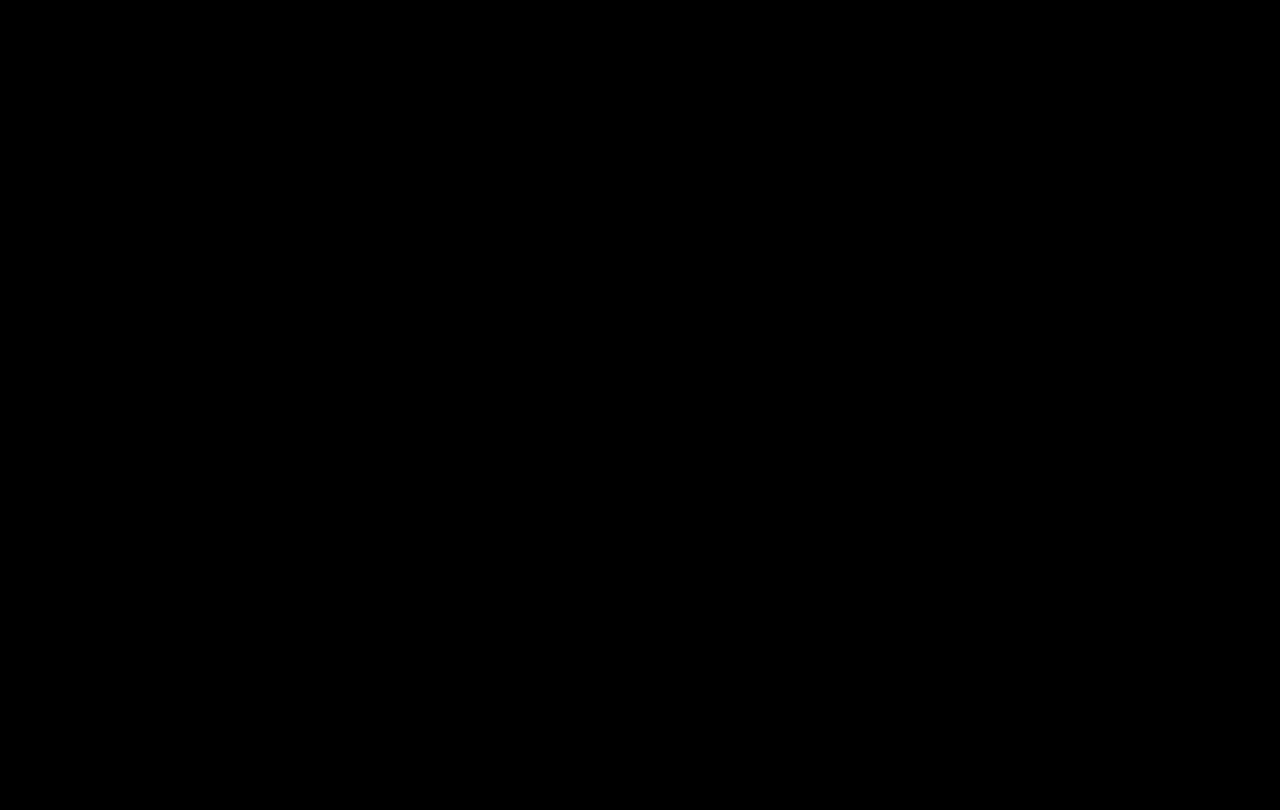
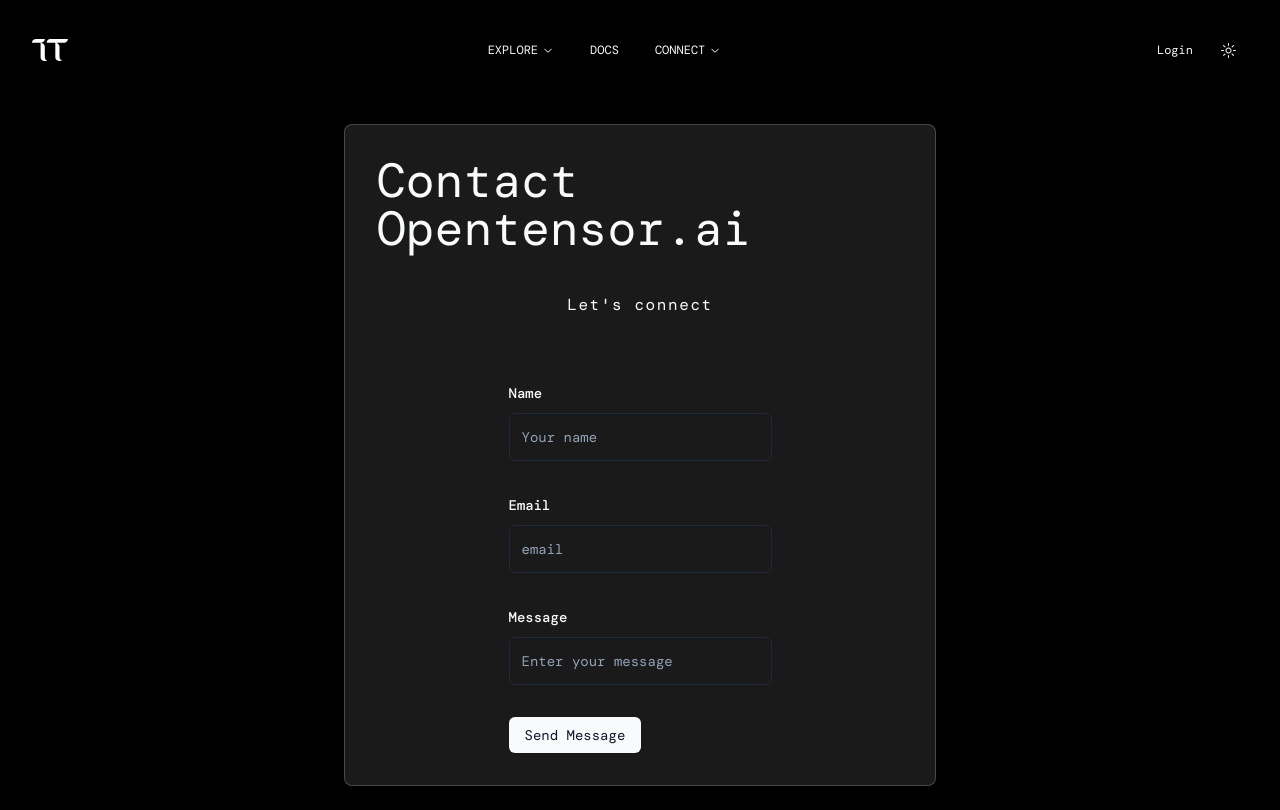
Before and after one commit to opentensor/opentensor-api, a Next.js app: page /contact-us in a window 1280 px wide. Before the commit this address had no page. Built offline with nearby package versions, Linux system fonts and the light colour scheme; a web font is replaced by a local one.

Commit message:
feat: add contact-us form

```diff
--- /dev/null
+++ b/src/app/api/contact-us/route.ts
@@ -0,0 +1,24 @@
+import { prisma } from '@/lib/database'
+import { NextRequest, NextResponse } from 'next/server'
+
+export async function POST(request: NextRequest) {
+  const { email, name, message } = (await request.json()) as {
+    name: string
+    email: string
+    message: string
+  }
+
+  if (!name || !email || !message) {
+    return NextResponse.json({ success: false, error: 'Missing field' }, { status: 401 })
+  }
+
+  const result = await prisma.contactForm.create({
+    data: {
+      name,
+      email,
+      message
+    }
+  })
+
+  return NextResponse.json({ success: true, data: result }, { status: 200 })
+}
--- /dev/null
+++ b/src/app/contact-us/page.tsx
@@ -0,0 +1,172 @@
+'use client'
+
+import { Navbar } from '@/components/blocks/navbar'
+import { motion } from 'framer-motion'
+import React, { useState } from 'react'
+import toast, { Toaster } from 'react-hot-toast'
+
+import { zodResolver } from '@hookform/resolvers/zod'
+import { z } from 'zod'
+import { ReloadIcon } from '@radix-ui/react-icons'
+import { useForm } from 'react-hook-form'
+import { Form, FormControl, FormDescription, FormField, FormItem, FormLabel, FormMessage } from '@/components/ui/form'
+import { Button } from '@/components/ui/button'
+import { Input } from '@/components/ui/input'
+
+const accountFormSchema = z.object({
+  name: z
+    .string()
+    .min(2, {
+      message: 'Name must be at least 2 characters.'
+    })
+    .max(30, {
+      message: 'Name must not be longer than 30 characters.'
+    }),
+  message: z.string().min(2, {
+    message: 'Message must be at least 2 characters.'
+  }),
+  email: z.string().email()
+})
+
+type AccountFormValues = z.infer<typeof accountFormSchema>
+
+function Page() {
+  const defaultValues: Partial<AccountFormValues> = {
+    name: '',
+    message: '',
+    email: ''
+  }
+  const form = useForm<AccountFormValues>({
+    resolver: zodResolver(accountFormSchema),
+    defaultValues
+  })
+
+  const [isSubmitted, setIsSubmitted] = useState(false)
+
+  async function onSubmit(data: AccountFormValues) {
+    console.log(data)
+    try {
+      // setIsSubmitted(false)
+      const res = await fetch('/api/contact-us', {
+        method: 'POST',
+        body: JSON.stringify(data)
+      })
+      const result = await res.json()
+
+      if (result.success) {
+        toast.success('Message sent successfully.', { position: 'top-right' })
+      }
+      if (result.error) {
+        toast.error(`Failed to send message: ${result.error}. Please try again.`, { position: 'top-right' })
+      }
+    } catch (error) {
+      console.log(error)
+    }
+    setIsSubmitted(true)
+  }
+
+  const formVariants = {
+    hidden: { opacity: 0, y: -20 },
+    visible: { opacity: 1, y: 0 }
+  }
+
+  const successVariants = {
+    hidden: { opacity: 0, scale: 0.8 },
+    visible: { opacity: 1, scale: 1 }
+  }
+  return (
+    <div className="flex flex-col w-screen h-screen">
+      <Toaster />
+      <div className="flex flex-col p-8">
+        <Navbar />
+      </div>
+
+      <div className="flex justify-center h-full items-center w-full px-6 lg:px-12 py-6 ">
+        <motion.div
+          initial="hidden"
+          animate="visible"
+          variants={formVariants}
+          transition={{ duration: 0.5 }}
+          className="w-[50%] p-8 bg-white bg-opacity-10 backdrop-blur-lg rounded-lg shadow-lg border border-white border-opacity-20 "
+        >
+          {isSubmitted ? (
+            <motion.div
+              initial="hidden"
+              animate="visible"
+              variants={successVariants}
+              transition={{ duration: 0.5 }}
+              className="text-center dark:invert"
+            >
+              <h2 className="text-2xl">Thank You!</h2>
+              <p className="mt-4">Your message has been successfully sent. We will contact you soon.</p>
+            </motion.div>
+          ) : (
+            <div className="flex flex-col justify-center items-center gap-16 h-full w-full">
+              <div className="flex flex-col justify-center items-center gap-10">
+                <div className="font-firacode font-thin text-5xl">{`Contact ${process.env.NEXT_PUBLIC_BRAND_NAME}`}</div>
+                <div className="font-firacode font-thin tracking-widest">Let&#39;s connect </div>
+              </div>
+              <Form {...form}>
+                <form onSubmit={form.handleSubmit(onSubmit)} className="space-y-8 w-1/2">
+                  <FormField
+                    control={form.control}
+                    name="name"
+                    render={({ field }) => (
+                      <FormItem>
+                        <FormLabel>Name</FormLabel>
+                        <FormControl>
+                          <Input placeholder="Your name" {...field} />
+                        </FormControl>
+                        <FormMessage />
+                      </FormItem>
+                    )}
+                  />
+
+                  <FormField
+                    control={form.control}
+                    name="email"
+                    render={({ field }) => (
+                      <FormItem>
+                        <FormLabel>Email</FormLabel>
+                        <FormControl>
+                          <Input placeholder="email" {...field} />
+                        </FormControl>
+                        <FormMessage />
+                      </FormItem>
+                    )}
+                  />
+
+                  <FormField
+                    control={form.control}
+                    name="message"
+                    render={({ field }) => (
+                      <FormItem>
+                        <FormLabel>Message</FormLabel>
+                        <FormControl>
+                          <Input placeholder="Enter your message" {...field} />
+                        </FormControl>
+                        <FormMessage />
+                      </FormItem>
+                    )}
+                  />
+                  <Button disabled={isSubmitted} type="submit" className="font-light">
+                    {isSubmitted ? (
+                      <>
+                        <ReloadIcon className="mr-2 h-4 w-4 animate-spin" />
+                        Please wait
+                      </>
+                    ) : (
+                      'Send Message'
+                    )}
+                  </Button>
+                </form>
+              </Form>
+            </div>
+          )}
+        </motion.div>
+      </div>
+    </div>
+  )
+}
+
+export default Page
--- a/src/app/dashboard/settings/components/form.tsx
+++ b/src/app/dashboard/settings/components/form.tsx
@@ -10,7 +10,7 @@
 import toast, { Toaster } from 'react-hot-toast'
 import { z } from 'zod'
 
-import { Form, FormControl, FormDescription, FormField, FormItem, FormLabel, FormMessage } from '@/components/ui//form'
+import { Form, FormControl, FormDescription, FormField, FormItem, FormLabel, FormMessage } from '@/components/ui/form'
 import { Button } from '@/components/ui/button'
 
 import { Input } from '@/components/ui/input'
--- /dev/null
+++ b/src/components/ui/textarea.tsx
@@ -0,0 +1,24 @@
+import * as React from "react"
+
+import { cn } from "@/lib/utils"
+
+export interface TextareaProps
+  extends React.TextareaHTMLAttributes<HTMLTextAreaElement> {}
+
+const Textarea = React.forwardRef<HTMLTextAreaElement, TextareaProps>(
+  ({ className, ...props }, ref) => {
+    return (
+      <textarea
+        className={cn(
+          "flex min-h-[60px] w-full rounded-md border border-input bg-transparent px-3 py-2 text-sm shadow-sm placeholder:text-muted-foreground focus-visible:outline-none focus-visible:ring-1 focus-visible:ring-ring disabled:cursor-not-allowed disabled:opacity-50",
+          className
+        )}
+        ref={ref}
+        {...props}
+      />
+    )
+  }
+)
+Textarea.displayName = "Textarea"
+
+export { Textarea }
```
Also changed, not shown: 2 other files (tests, documents, lock files or other folders).
